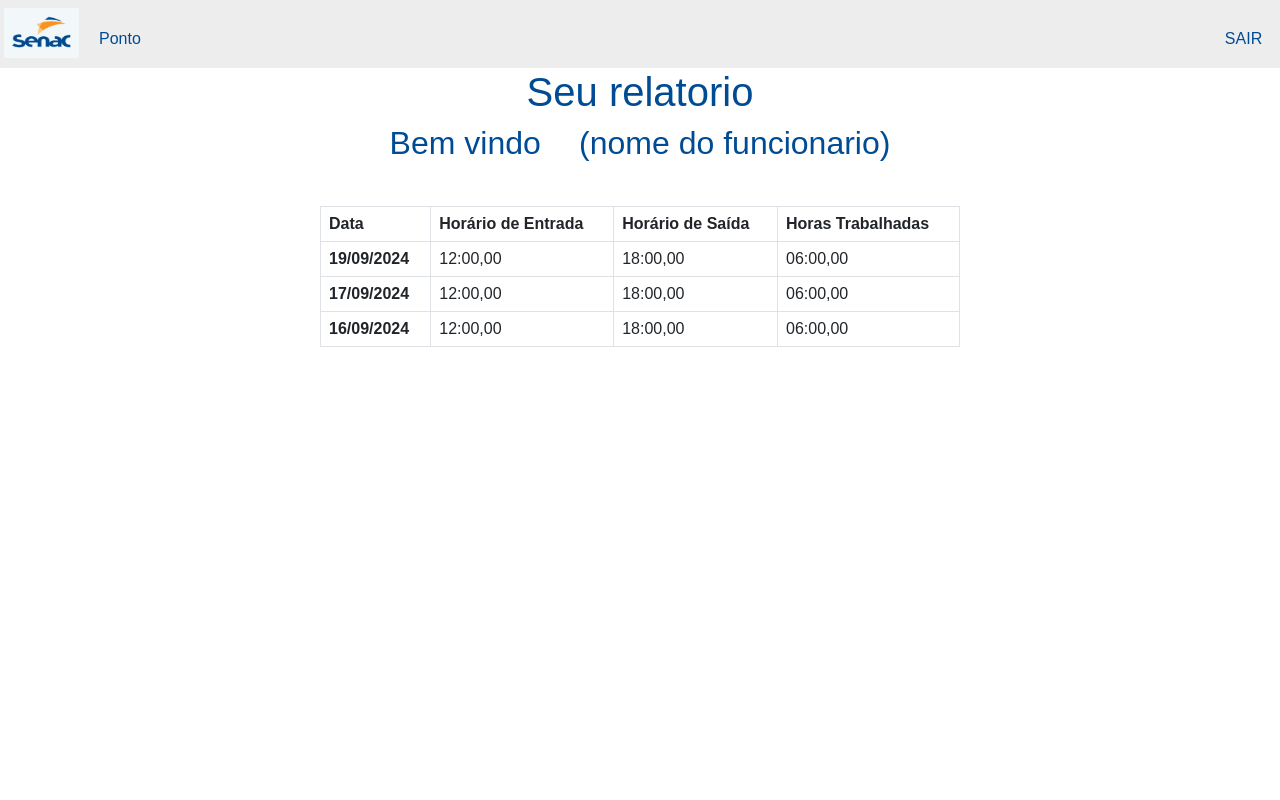
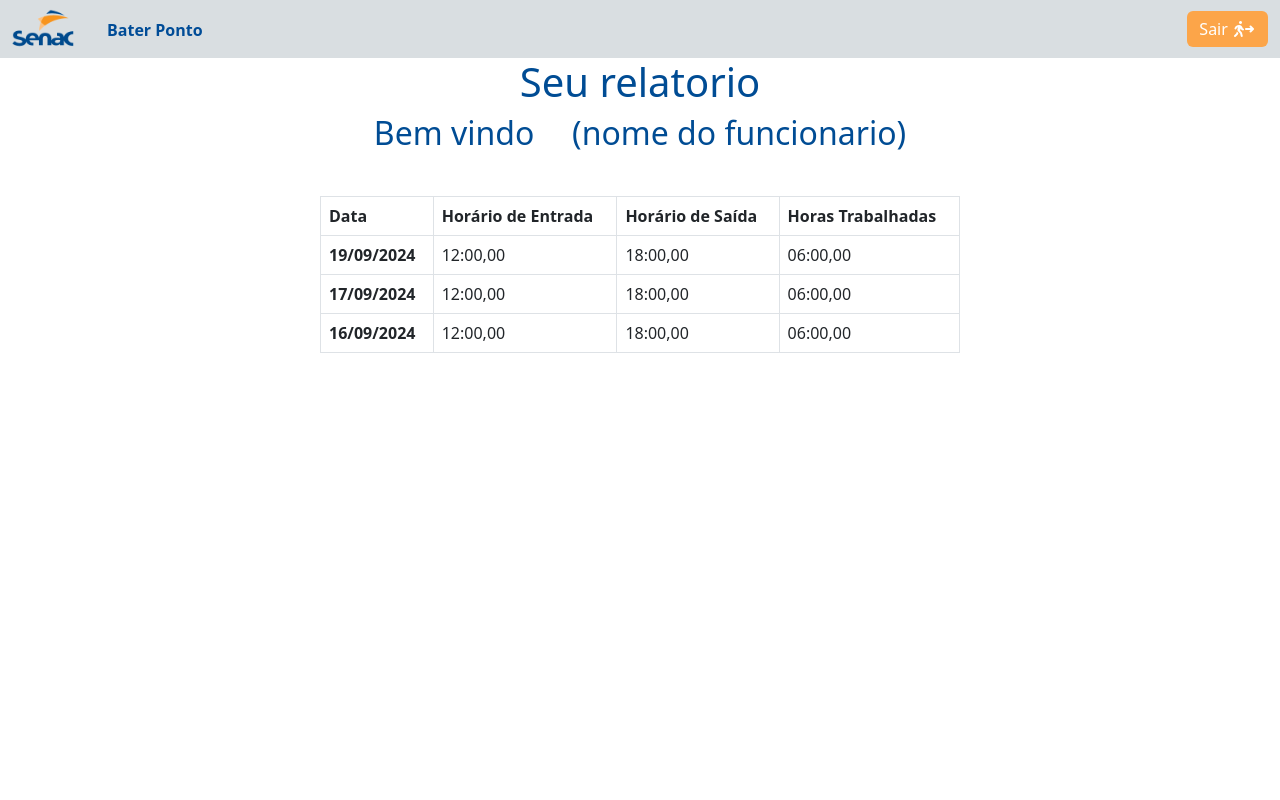
Before and after one commit to orsanor/Controle_de_Ponto_Eletronico, a PHP site: page /record.php in a window 1280 px wide. Run offline with PHP 8.4, Linux system fonts and the light colour scheme; the visitor is signed in with stand-in values (Sample User, id 1); some libraries are stand-ins or nearby versions.

Commit message:
melhorias no visual

```diff
--- a/controle_ponto/src/config/db/process_login.php
+++ b/controle_ponto/src/config/db/process_login.php
@@ -25,6 +25,7 @@
 
       if (password_verify($passwordInput, $usuario['password'])) {
         $_SESSION['usuario_id'] = $usuario['id'];
+        $_SESSION['username'] = $usuario['name'];
         $response['success'] = true;
       } else {
         $response['message'] = "Login ou senha incorretos!";
--- a/controle_ponto/src/pages/login.php
+++ b/controle_ponto/src/pages/login.php
@@ -19,7 +19,7 @@
   <div class="container d-flex justify-content-center align-items-center min-vh-100">
     <div class="row shadow rounded-3" style="width: 60%; background-color: #f5faff;">
       <div class="logo col-md-6 d-none d-md-flex justify-content-center align-items-center">
-        <img src="\Projeto_Senac\controle_ponto\public\img\logo.png" alt="Ilustração" class="img-fluid">
+        <img src="..\public\img\logo.png" alt="Ilustração" class="img-fluid">
       </div>
       <div class="col-md-6 p-4">
         <h3 class="text-center mb-4">Bem-vindo ao Controle de Ponto</h3>
@@ -45,7 +45,7 @@
 
   <script src="https://cdn.jsdelivr.net/npm/bootstrap@5.3.0/dist/js/bootstrap.bundle.min.js"></script>
   <script src="https://code.jquery.com/jquery-3.6.0.min.js"></script>
-  <script src="\Projeto_Senac\controle_ponto\src\public\js\login.js"></script>
+  <script src="..\public\js\login.js"></script>
 </body>
 
 </html>
--- a/controle_ponto/src/pages/record.php
+++ b/controle_ponto/src/pages/record.php
@@ -5,21 +5,49 @@
 ?>
 
 <!DOCTYPE html>
-<link rel="stylesheet" href="../public/css/navbar.css" />
 <link rel="stylesheet" href="../public/css/record.css" />
 <html lang="pt-br">
 
+<style>
+  .btn-secondary {
+    background-color: #fca549;
+    border: none;
+  }
+
+  .btn-secondary:hover {
+    background-color: #f7941d;
+  }
+
+  .nav-link {
+    font-weight: bold;
+    color: #004c97;
+    margin-left: 25px;
+    margin-top: 2px;
+    font-size: 16px;
+  }
+
+  .nav-link:hover {
+    color: #f7941d;
+  }
+</style>
+
 <body>
-  <nav>
-    <div>
-      <img class="logo" src="../public/img/logo.png" alt="logo">
-    </div>
-    <div class="nav_bar">
-      <ul>
-        <li><a href="ponto.php">Ponto</a></li>
-        <!-- <li><a href="#">Cadastro</a></li> -->
-        <li><a class="sair" href="login.php">SAIR</a></li>
+  <nav class="navbar navbar-expand-lg navbar-light w-100" style="background-color: #D9DEE1;">
+    <div class="container-fluid">
+      <img src="../public/img/logo.png" height="40" alt="Logo" loading="lazy" style="margin-top: -1px;" />
+
+      <ul class="navbar-nav me-auto mb-2 mb-lg-0">
+        <li class="nav-item">
+          <a class="nav-link" href="ponto.php">Bater Ponto</a>
+        </li>
       </ul>
+
+      <div class="d-flex align-items-center">
+        <button type="button" class="btn btn-secondary" onclick="location.href='login.php'">
+          Sair
+          <i class="fa-solid fa-person-walking-arrow-right" style="padding: 2px"></i>
+        </button>
+      </div>
     </div>
   </nav>
 
@@ -62,6 +90,7 @@
     </div>
   </div>
 
+  <script src="https://kit.fontawesome.com/6943b72b92.js" crossorigin="anonymous"></script>
   <script src="https://cdn.jsdelivr.net/npm/bootstrap@5.0.2/dist/js/bootstrap.bundle.min.js"
     integrity="sha384-MrcW6ZMFYlzcLA8Nl+NtUVF0sA7MsXsP1UyJoMp4YLEuNSfAP+JcXn/tWtIaxVXM"
     crossorigin="anonymous"></script>
--- a/controle_ponto/src/public/css/navbar.css
+++ /dev/null
@@ -1,57 +0,0 @@
-body {
-  font-family: Arial, sans-serif;
-  margin: 0;
-  padding: 0;
-}
-
-nav {
-  background-color: #eeeded;
-  overflow: hidden;
-  display: flex;
-  padding: 12px;
-}
-
-nav ul {
-  list-style-type: none;
-  padding: 0;
-  margin: 0;
-}
-
-nav ul li {
-  float: left;
-}
-
-nav ul li a {
-  display: block;
-  color: #004c94;
-  text-align: center;
-  padding: 5px 5px;
-  text-decoration: none;
-  margin-left: 12px;
-  border-radius: 2px;
-}
-
-nav ul li a:hover {
-  color: #f7941d;
-}
-
-.logo {
-  padding: 8px;
-  width: 75px;
-  height: 50px;
-  position: absolute;
-  left: 0.3%;
-  top: 1%;
-}
-
-.nav_bar {
-  margin-left: 70px;
-  margin-top: 10px;
-}
-
-.sair {
-  position: absolute;
-  right: 1%;
-
-
-}
```
Also changed, not shown: controle_ponto/src/pages/ponto.php (+39 -12 lines), controle_ponto/src/public/css/ponto.css (+1 -19 lines).
